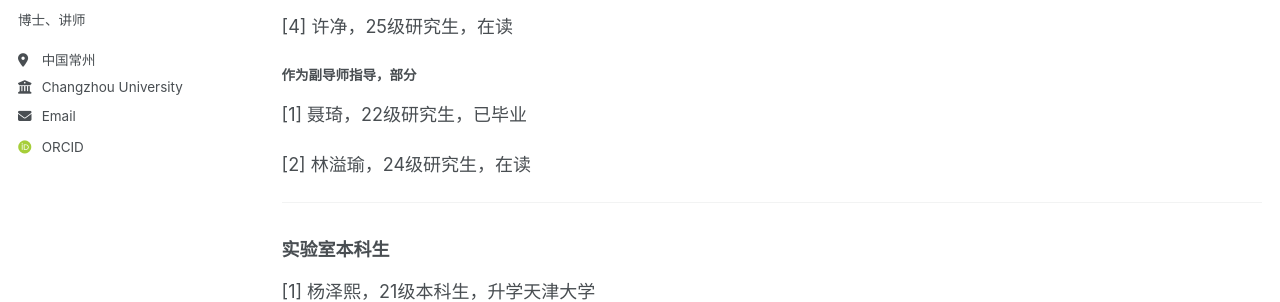
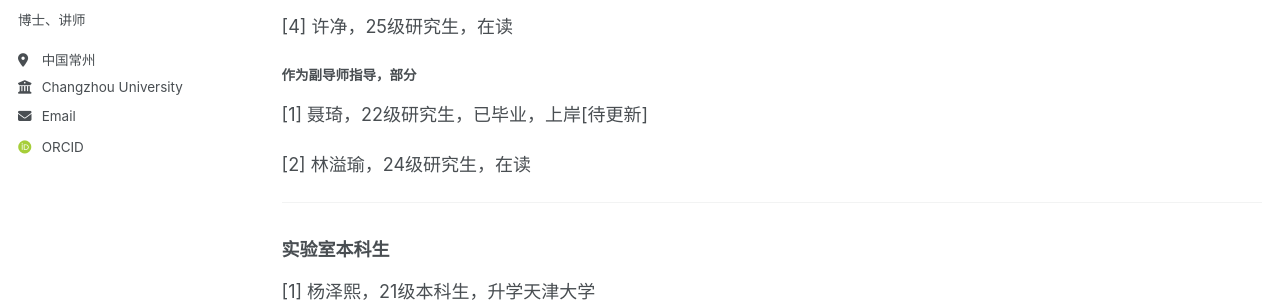
Before and after one commit to abcair/ys, a Jekyll site: the page built from _pages/student.md, in a window 1280 px wide and 1249 px high. Shown: the part 360-662 px from the top of the window. Built offline with Jekyll 4.4.1, drawn with Linux system fonts in a browser that asks for light colours; some web fonts are replaced.

Commit message:
Update student.md
Signed-off-by: abcair <57550630+abcair@users.noreply.github.com>

```diff
--- a/_pages/student.md
+++ b/_pages/student.md
@@ -18,7 +18,7 @@ author_profile: true
 
 ##### 作为副导师指导，部分
 
-[1]&nbsp;聂琦，22级研究生，已毕业
+[1]&nbsp;聂琦，22级研究生，已毕业，上岸[待更新]
 
 [2]&nbsp;林溢瑜，24级研究生，在读
 
```
